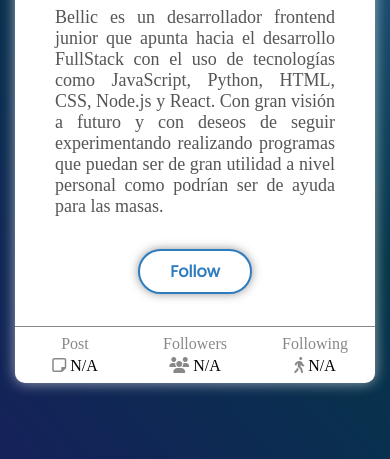
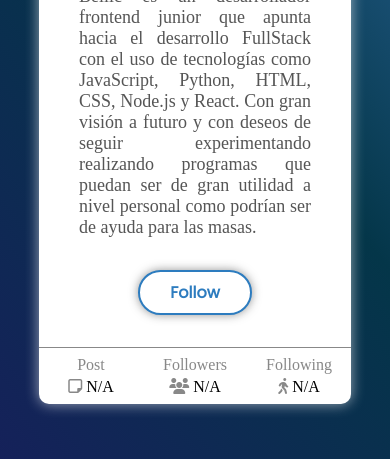
Before and after one commit to SrBellic/User-Card, a website: page index.html in a window 390 px wide. Shown: the part 385-844 px from the top of the page. Drawn offline with Linux system fonts and the light colour scheme; files that its build step writes are made by us from their sources; a web font is replaced by a local one.

Commit message:
Update index.css

```diff
--- a/src/index.css
+++ b/src/index.css
@@ -164,6 +164,7 @@ a {
 
 @media (max-width: 450px) {
   section {
-    max-width: 360px;
+    max-width: 80%;
+    max-height: 1080px;
   }
 }
```
